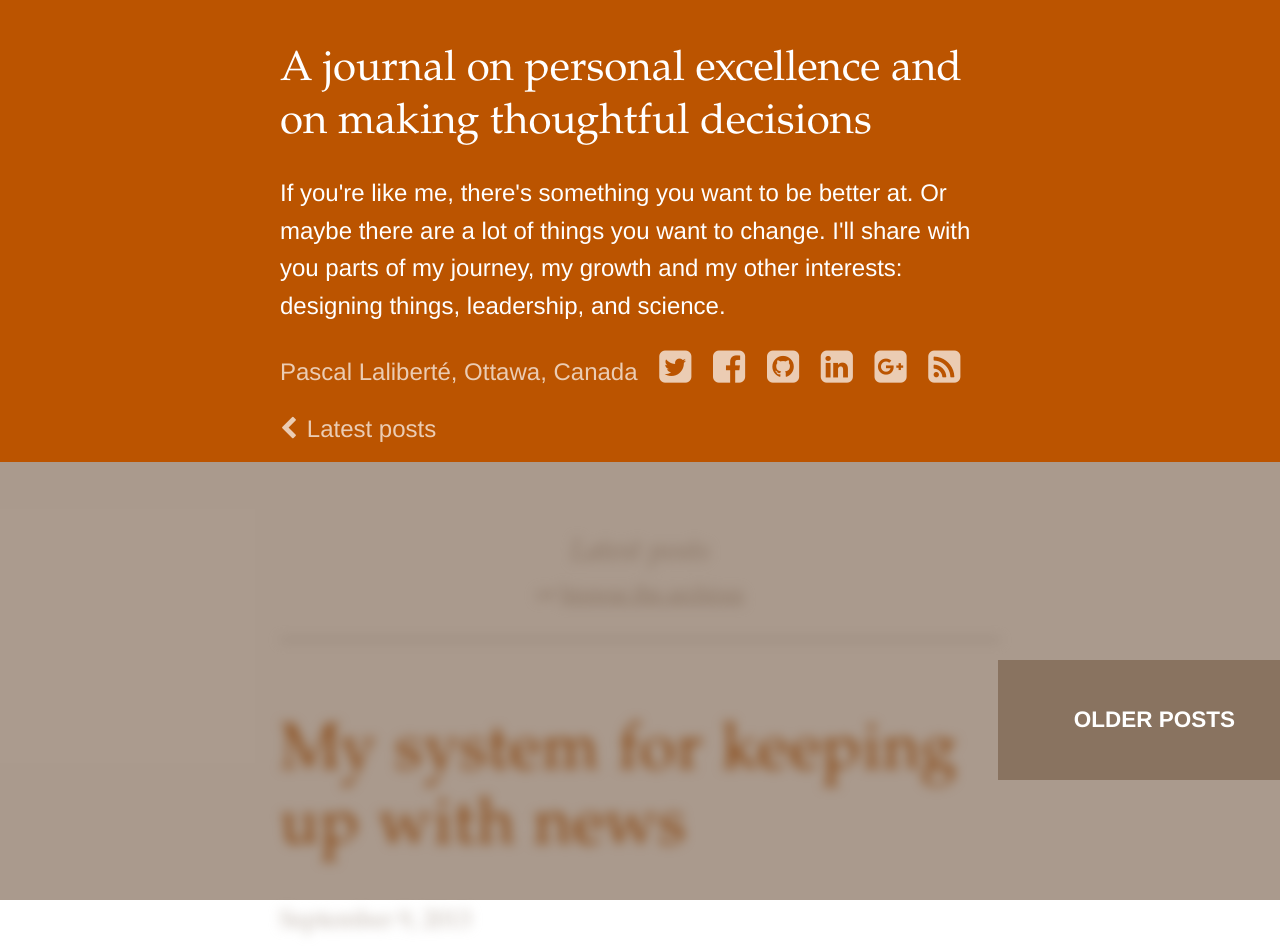
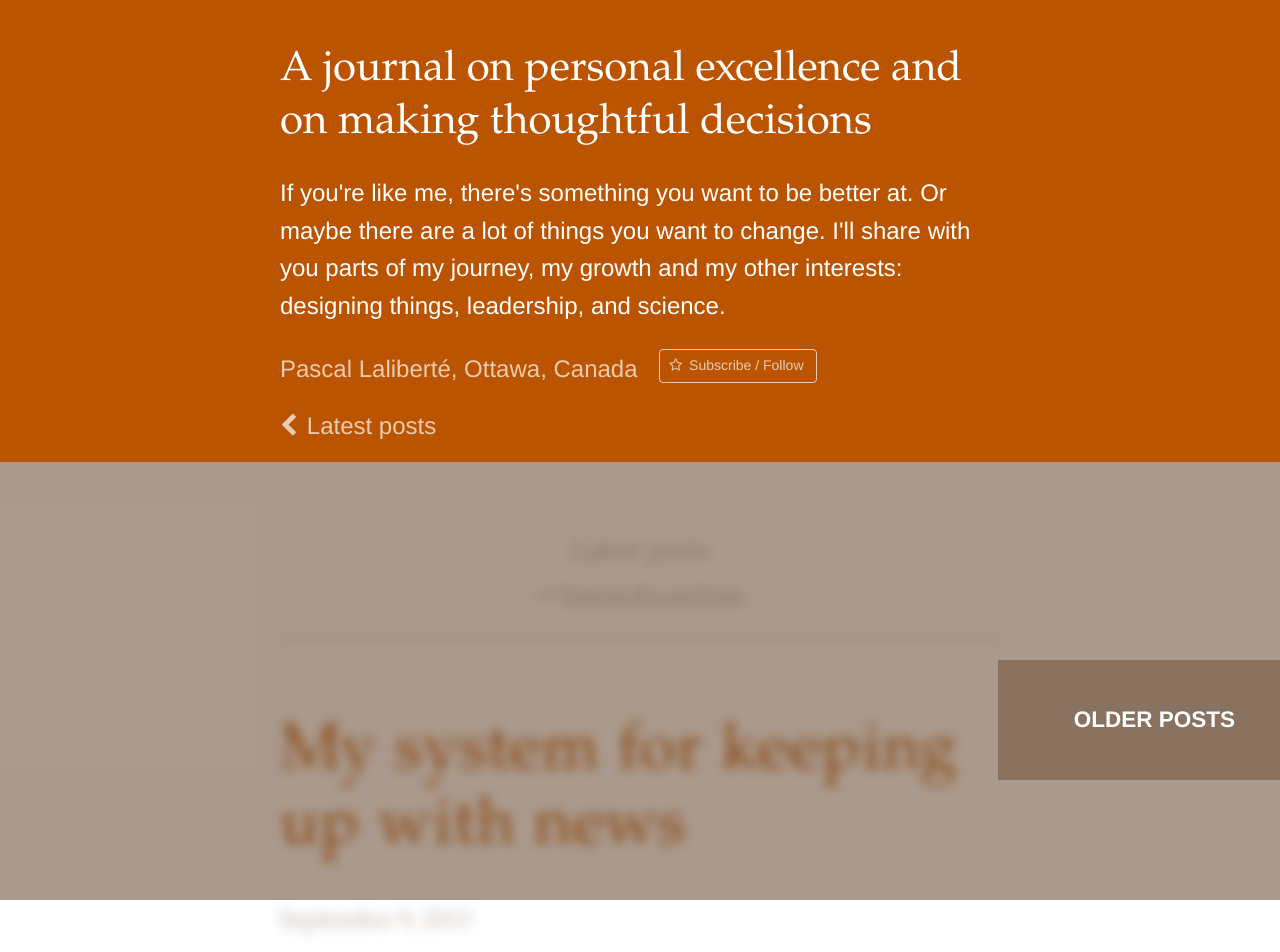
Before and after one commit to pascallaliberte/by.pascallaliberte.me, a Jekyll site: the page built from index.html, in a window 1280 px wide. Shown: the top 952 px of the page. Built offline with Jekyll 4.4.1, drawn with Linux system fonts in a browser that asks for light colours; nearby versions of some CDN libraries; the list of posts is cut into pages by our own code; grey boxes are pictures that could not be loaded.

Commit message:
Added subscribe-follow button, removed icons from .about

```diff
--- a/_includes/about.html
+++ b/_includes/about.html
@@ -10,32 +10,10 @@
     <p>If you're like me, there's something you want to be better at. Or maybe there are a lot of things you want to change. I'll share with you parts of my journey, my growth and my other interests: designing things, leadership, and science.</p>
     <p class="about-signature">
       <span class="about-signature-name"><span rel="author">Pascal Laliberté</span>, Ottawa, Canada</span>
-      <span class="about-signature-follow">
-        <a href="http://twitter.com/pascallaliberte" title="Twitter: @pascallaliberte">
-          <i class="fa fa-twitter-square"></i>
-          <span class="is-hidden">Twitter</span>
-        </a>
-        <a href="https://www.facebook.com/pascallaliberte" title="Facebook: pascallaliberte">
-          <i class="fa fa-facebook-square"></i>
-          <span class="is-hidden">Facebook</span>
-        </a>
-        <a href="https://github.com/pascallaliberte" title="Github: pascallaliberte">
-          <i class="fa fa-github-square"></i>
-          <span class="is-hidden">Github</span>
-        </a>
-        <a href="http://www.linkedin.com/in/pascallaliberte" title="LinkedIn">
-          <i class="fa fa-linkedin-square"></i>
-          <span class="is-hidden">LinkedIn</span>
-        </a>
-        <a href="https://plus.google.com/104794227710544002483/posts" title="Google+">
-          <i class="fa fa-google-plus-square"></i>
-          <span class="is-hidden">Google+</span>
-        </a>
-        <a href="{{ site.baseurl}}/feed.xml" title="Atom feed">
-          <i class="fa fa-rss-square"></i>
-          <span class="is-hidden">RSS</span>
-        </a>
-      </span>
+      <a class="subscribe-follow-link btn btn-default" href="#subscribe-follow">
+        <i class="fa fa-star-o"></i>
+        Subscribe / Follow
+      </a>
     </p>
 
     <div class="about-links">
--- a/a/css/screen.css
+++ b/a/css/screen.css
@@ -418,6 +418,35 @@ div.intro {
 /* line 39, ../sass/_base.sass */
 .nowrap {
   white-space: nowrap;
+}
+
+/* line 42, ../sass/_base.sass */
+.btn {
+  display: inline-block;
+  padding: 6px 12px;
+  margin-bottom: 0;
+  font-size: 14px;
+  font-weight: normal;
+  line-height: 1.42857;
+  text-align: center;
+  white-space: nowrap;
+  vertical-align: middle;
+  cursor: pointer;
+  background-image: none;
+  border: 1px solid transparent;
+  border-radius: 4px;
+  -webkit-user-select: none;
+  -moz-user-select: none;
+  -ms-user-select: none;
+  -o-user-select: none;
+  user-select: none;
+}
+
+/* line 62, ../sass/_base.sass */
+.btn-default {
+  color: #333333;
+  background-color: white;
+  border-color: #cccccc;
 }
 
 /* line 1, ../sass/_states.sass */
@@ -892,6 +921,36 @@ a.intro-more:hover, a.intro-more:active {
   color: white;
 }
 
+/* line 7, ../sass/modules/subscribe-follow.sass */
+.subscribe-follow-link {
+  color: rgba(255, 255, 255, 0.7);
+  background-color: rgba(255, 255, 255, 0);
+  border-color: rgba(255, 255, 255, 0.7);
+  margin-top: -5px;
+  margin-top: -0.5rem;
+}
+
+/* line 13, ../sass/modules/subscribe-follow.sass */
+.subscribe-follow-link .fa {
+  margin-left: -2px;
+  margin-left: -0.2rem;
+  margin-right: 2px;
+  margin-right: 0.2rem;
+}
+
+/* line 17, ../sass/modules/subscribe-follow.sass */
+p.about-signature {
+  padding-top: 1px;
+  padding-top: 0.1rem;
+}
+
+/* line 20, ../sass/modules/subscribe-follow.sass */
+.subscribe-follow-link:hover, .subscribe-follow-link:active {
+  color: white;
+  border-color: white;
+  background-color: rgba(255, 255, 255, 0.1);
+}
+
 /* line 6, ../sass/modules/blog-nav.sass */
 .blog-nav-container {
   height: 200px;
--- a/a/sass/screen.sass
+++ b/a/sass/screen.sass
@@ -16,6 +16,7 @@
 
 @import "modules/intro"
 @import "modules/about"
+@import "modules/subscribe-follow"
 @import "modules/blog-nav"
 @import "modules/to-top"
 @import "modules/gallery"
```
Also changed, not shown: _includes/subscribe-follow.html (added, +33 -0 lines), a/css/modules/subscribe-follow.css (added, +29 -0 lines), a/sass/_base.sass (+25 -0 lines), a/sass/modules/subscribe-follow.sass (added, +23 -0 lines), a/sass/modules/about.sass (line endings or trailing spaces).
